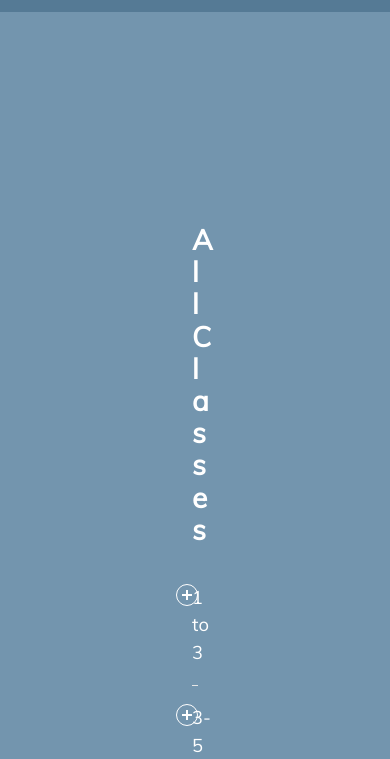
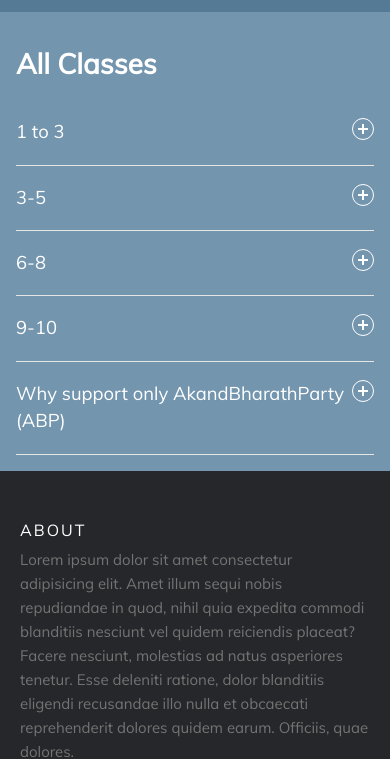
Before and after one commit to KiranPranay/Elearn, a website: page classes.html in a window 390 px wide. Shown: the part 97-856 px from the top of the page. Drawn offline with nearby package versions, Linux system fonts and the light colour scheme.

Commit message:
contact, about, banners

```diff
--- a/css/classes.scss
+++ b/css/classes.scss
@@ -19,6 +19,18 @@
 .container-main {
   margin: 0 auto;
   padding: 12rem;
+}
+@media (max-width: 990px) {
+  .container-main {
+    padding-top: 12rem !important;
+    padding: 5rem;
+  }
+}
+@media (max-width: 870px) {
+  .container-main {
+    padding-top: 1rem !important;
+    padding: 1rem;
+  }
 }
 
 .accordion {
--- a/css/contact.scss
+++ b/css/contact.scss
@@ -6,7 +6,6 @@
 
 #contact {
   width: 100%;
-  height: 100vh;
   // background-color: #645555;
   overflow: hidden;
   /*padding-bottom: 200px;*/
```
Also changed, not shown: css/classes.css, css/contact.css, 2 other files.
